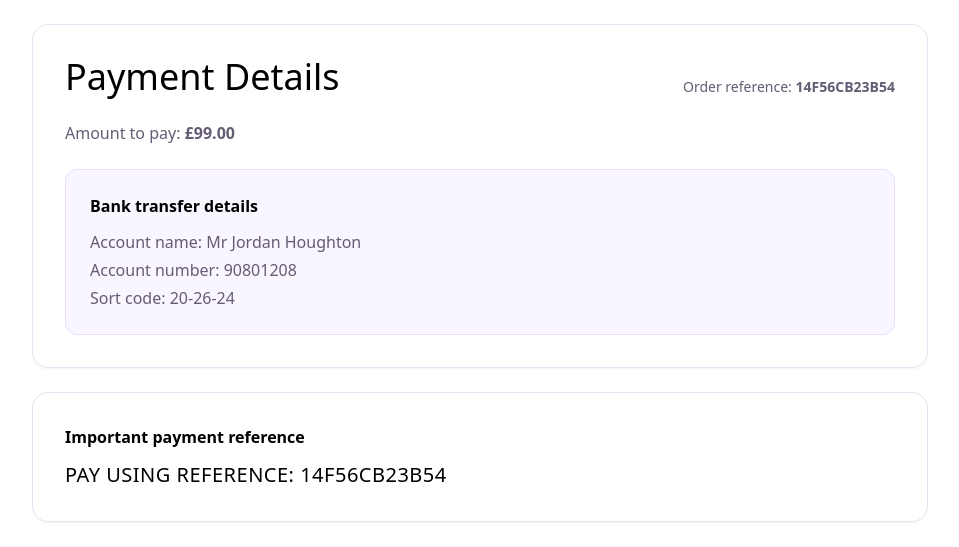
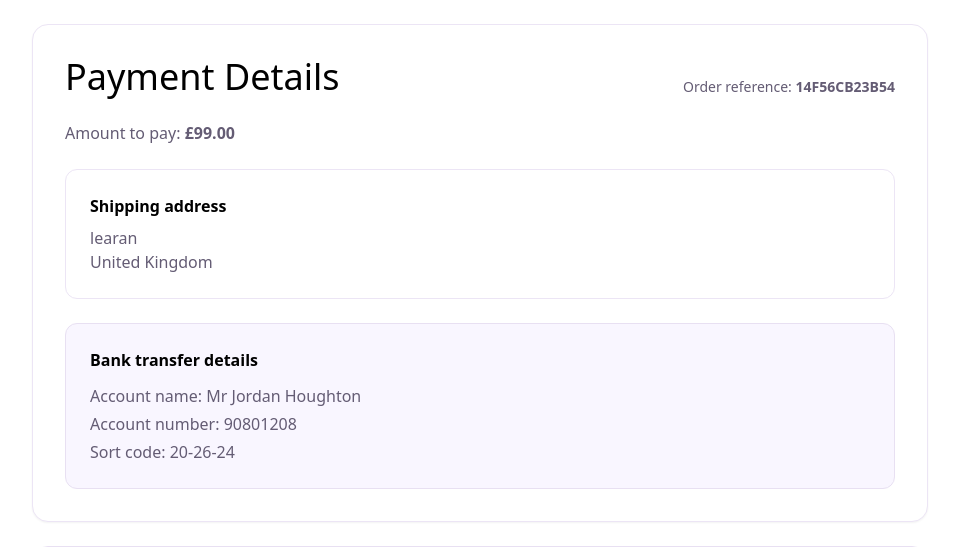
Before and after one commit to Learan-Canning/lightlab, a Django app: a page that uses templates/order_confirmation.html in a window 1280 px wide. Shown: the part 371-918 px from the top of the page, without its empty margins (160-1119 px from the left). Run offline with Django 5.2, Linux system fonts and the light colour scheme; data comes from the database, SQL or seed files in the repository; both versions use the stored data as it was after the commit; some libraries are stand-ins or nearby versions.

Commit message:
add order address fields

```diff
--- a/shop/models.py
+++ b/shop/models.py
@@ -41,6 +41,14 @@ class Order(models.Model):
     reference = models.CharField(max_length=24, unique=True, default=_generate_reference, db_index=True)
     email = models.EmailField()
     name = models.CharField(max_length=200, blank=True)
+
+    address_line_1 = models.CharField(max_length=255)
+    address_line_2 = models.CharField(max_length=255, blank=True)
+    town_or_city = models.CharField(max_length=100)
+    county = models.CharField(max_length=100, blank=True)
+    postcode = models.CharField(max_length=20)
+    country = models.CharField(max_length=100, default="United Kingdom")
+
     total_amount = models.DecimalField(max_digits=10, decimal_places=2, default=Decimal("0.00"))
     status = models.CharField(max_length=12, choices=STATUS_CHOICES, default=STATUS_PENDING)
     created_at = models.DateTimeField(auto_now_add=True)
--- a/shop/views.py
+++ b/shop/views.py
@@ -223,8 +223,20 @@ def create_order(request):
 
     email = request.POST.get("email", "").strip()
     name = request.POST.get("name", "").strip()
+    # Address fields
+    address_line_1 = request.POST.get("address_line_1", "").strip()
+    address_line_2 = request.POST.get("address_line_2", "").strip()
+    town_or_city = request.POST.get("town_or_city", "").strip()
+    county = request.POST.get("county", "").strip()
+    postcode = request.POST.get("postcode", "").strip()
+    country = request.POST.get("country", "United Kingdom").strip()
+
+    # Basic validation
     if not email:
         messages.error(request, "Email is required to complete checkout.")
+        return redirect("cart")
+    if not address_line_1 or not town_or_city or not postcode:
+        messages.error(request, "Please provide a full postal address (street, town/city and postcode).")
         return redirect("cart")
 
     cart = request.session.get("cart", {})
@@ -238,7 +250,17 @@ def create_order(request):
         reference = _generate_reference()
         try:
             with transaction.atomic():
-                order = Order.objects.create(reference=reference, email=email, name=name)
+                order = Order.objects.create(
+                    reference=reference,
+                    email=email,
+                    name=name,
+                    address_line_1=address_line_1,
+                    address_line_2=address_line_2,
+                    town_or_city=town_or_city,
+                    county=county,
+                    postcode=postcode,
+                    country=country,
+                )
             break
         except IntegrityError:
             order = None
--- a/templates/order_confirmation.html
+++ b/templates/order_confirmation.html
@@ -27,6 +27,18 @@
     <p class="text-[#645c74]">
       Amount to pay: <strong class="text-lltext">£{{ order.total_amount }}</strong>
     </p>
+
+    <div class="mt-6 p-5 sm:p-6 rounded-xl bg-white border border-[#ece5f5]">
+      <h3 class="font-semibold text-lltext mb-2">Shipping address</h3>
+      <div class="text-[#645c74]">
+        <p>{{ order.name }}</p>
+        <p>{{ order.address_line_1 }}</p>
+        {% if order.address_line_2 %}<p>{{ order.address_line_2 }}</p>{% endif %}
+        <p>{{ order.town_or_city }}{% if order.county %}, {{ order.county }}{% endif %}</p>
+        <p>{{ order.postcode }}</p>
+        <p>{{ order.country }}</p>
+      </div>
+    </div>
 
     <div class="mt-6 p-5 sm:p-6 rounded-xl bg-[#f9f6ff] border border-[#e8e0f2] hover:bg-[#f7f1ff] hover:border-[#dac9ef] transition duration-200">
       <h3 class="font-semibold text-lltext mb-3">Bank transfer details</h3>
```
Also changed, not shown: shop/admin.py (+12 -1 lines), templates/cart.html (+20 -0 lines), db.sqlite3.
